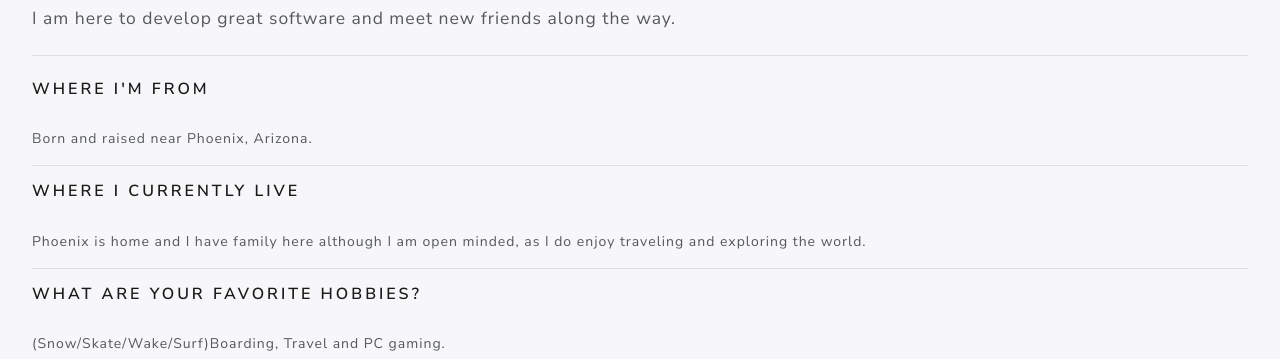
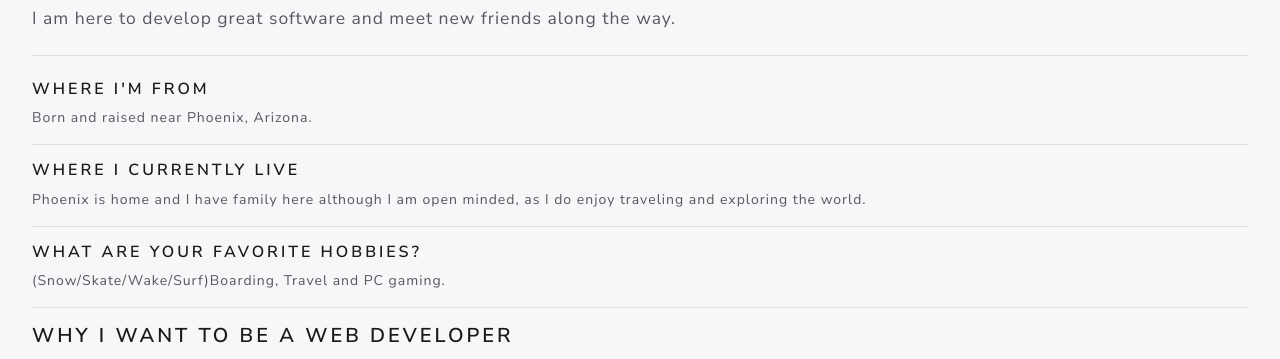
Before and after one commit to nfarrell87/Portfolio, a plain HTML site: page index.html in a window 1280 px wide. Shown: the part 433-792 px from the top of the page. Drawn offline with nearby package versions, Linux system fonts and the light colour scheme.

Commit message:
removed breaks from index page

```diff
--- a/index.html
+++ b/index.html
@@ -43,22 +43,22 @@
         <p class="lead">I am here to develop great software and meet new friends along the way.</p>
         <hr class="my-4">
         <p>
-            <h5>Where I'm From</h5><br>
+            <h5>Where I'm From</h5>
             Born and raised near Phoenix, Arizona.
         </p>
         <hr>
         <p>
-            <h5>Where I currently live</h5><br>
+            <h5>Where I currently live</h5>
             Phoenix is home and I have family here although I am open minded, as I do enjoy traveling and exploring the world.
         </p>
         <hr>
         <p>
-            <h5>What are your favorite hobbies?</h5><br>
+            <h5>What are your favorite hobbies?</h5>
             (Snow/Skate/Wake/Surf)Boarding, Travel and PC gaming.
         </p>
         <hr>
         <p>
-            <h4> Why I want to be a web developer</h4><br>
+            <h4> Why I want to be a web developer</h4>
             I worked as a Registered Nurse for 7 years and have a very fulfilling and satifying career. I have since grown unhappy with the profession and have decided
             to make a career out of doing something I love. I have always made websites and used coding as a hobby to go alongside my PC gaming hobby, I enjoy the challange and fullfilment I get from creating new things.
         </p>
```
